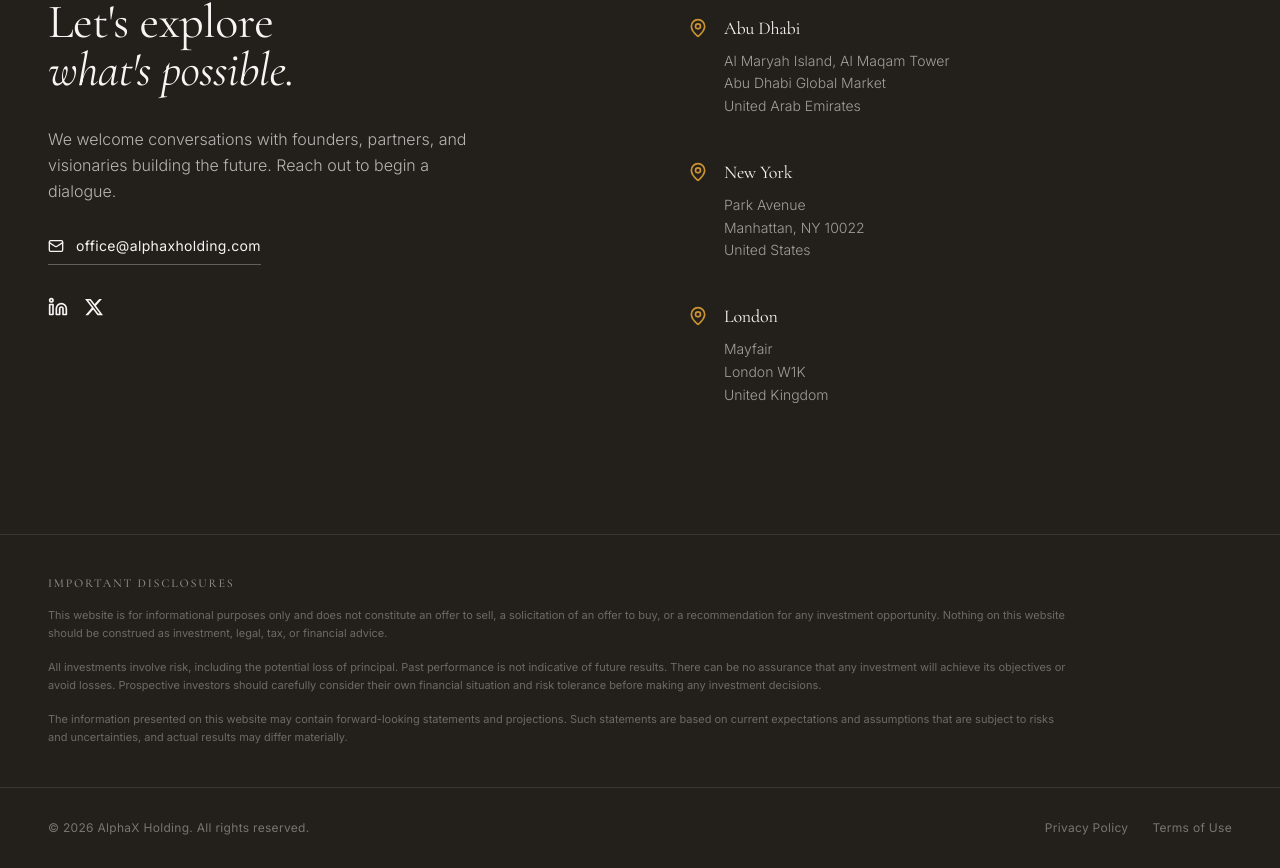
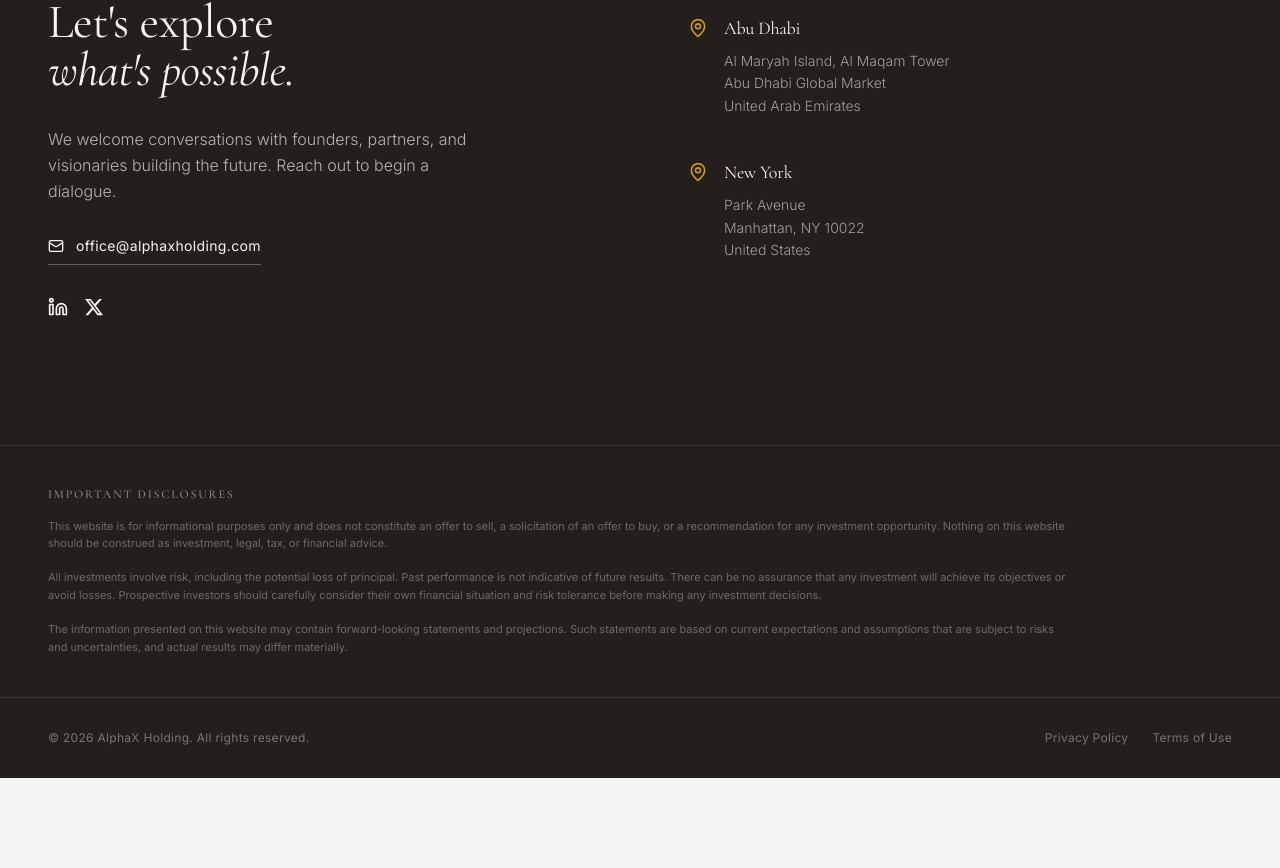
Before and after one commit to bencyrulnik-cyber/alpha-x-vision, a React (Vite) app: page / in a window 1280 px wide. Shown: the part 3593-4461 px from the top of the page. After the commit the page ends 4371 px from the top, so only its background shows below. Built offline with nearby package versions, Linux system fonts and the light colour scheme; the HTML template or start-up script is replaced by a standard one.

Commit message:
Changes
Co-authored-by: bencyrulnik-cyber <250005174+bencyrulnik-cyber@users.noreply.github.com>

```diff
--- a/src/components/ContactSection.tsx
+++ b/src/components/ContactSection.tsx
@@ -83,19 +83,6 @@ const ContactSection = () => {
                   </p>
                 </div>
               </div>
-
-              {/* London */}
-              <div className="flex items-start gap-4">
-                <MapPin className="w-5 h-5 text-gold mt-1 flex-shrink-0" />
-                <div>
-                  <h4 className="text-lg font-serif mb-2">London</h4>
-                  <p className="text-primary-foreground/60 font-light text-sm leading-relaxed">
-                    Mayfair<br />
-                    London W1K<br />
-                    United Kingdom
-                  </p>
-                </div>
-              </div>
             </div>
           </div>
         </div>
```
